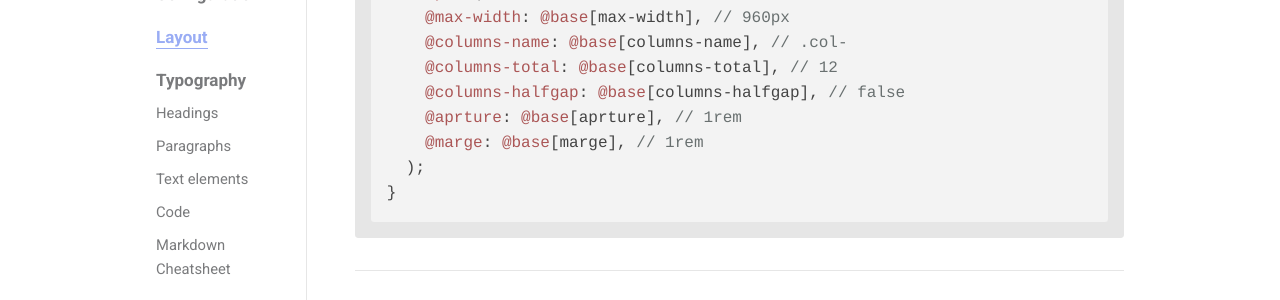
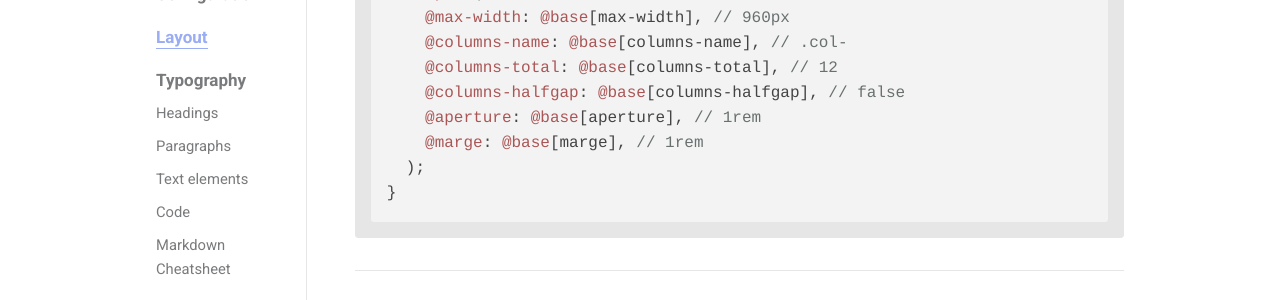
Before and after one commit to wizhou/coeur-de-fer, a Jekyll site: the page built from docs/_docs/layout/index.md, in a window 1280 px wide and 900 px high, scrolled down 901 px. Shown: the part 151-451 px from the top of the window. Built offline with Jekyll 4.4.1, drawn with Linux system fonts in a browser that asks for light colours; nearby versions of some CDN libraries.

Commit message:
Fix Typo docs layout
Correct a typo in doc

```diff
--- a/docs/_docs/layout/index.md
+++ b/docs/_docs/layout/index.md
@@ -37,7 +37,7 @@ body {
     @columns-name: @base[columns-name], // .col-
     @columns-total: @base[columns-total], // 12
     @columns-halfgap: @base[columns-halfgap], // false
-    @aprture: @base[aprture], // 1rem
+    @aperture: @base[aperture], // 1rem
     @marge: @base[marge], // 1rem
   );
 }
```
